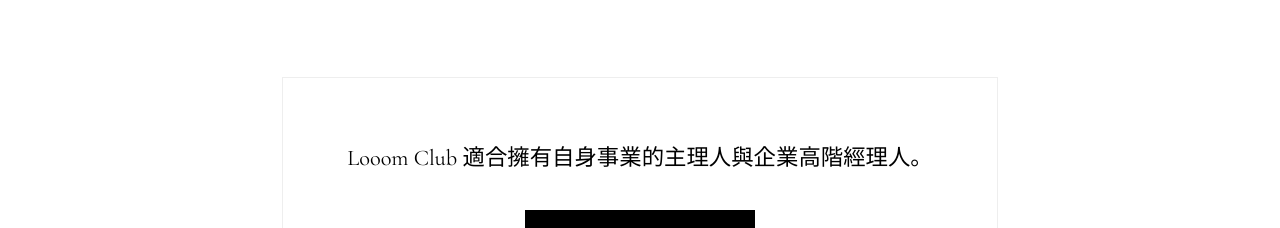
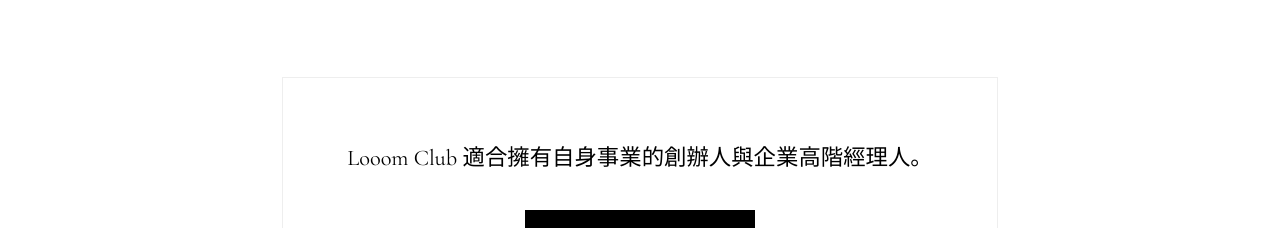
Before and after one commit to artwithlifetaipei/art-press, a Next.js app: page /people/dan-retro in a window 1280 px wide. Shown: the part 3740-3968 px from the top of the page. Built offline with nearby package versions, Linux system fonts and the light colour scheme; no server answers; the database is empty.

Commit message:
copy: change Looom Club intro paragraph text to refer to '創辦人' instead of '主理人'

```diff
--- a/scripts/insert-missing-articles.mjs
+++ b/scripts/insert-missing-articles.mjs
@@ -35,7 +35,7 @@
   { type: 'text', bold: true, caption: '', value: '「其實，做品牌從來都是無法求快的。」Zoey 說道。' },
   { type: 'text', bold: false, caption: '', value: 'EME Skincare｜@EMESkincare_official\nEME相信，我們值得追求的不只是短暫的美麗，而是長久的健康光采。真正美麗的肌膚來自於健康的根基，每款產品都不含防腐劑、人造色素、酒精、礦物油、螢光劑和香精，選用的成分天然的同時也結合創新科技，努力為每一位消費者在溫和中帶來明顯效果。' },
   { type: 'text', bold: false, caption: '', value: 'EME Official｜@EME_theeme\nEME 主理人 Zoey Fang 所創下的選品品牌。從 Maison ZF、ZOEYF Showroom，到如今的 EME Official，帶給喜歡 Parisian Chic 風格的台灣質感女性們，倡議著 "Less is more" 的生活哲學，是主理人十多年來不變的初衷。' },
-  { type: 'text', bold: false, caption: '', value: '——————————\n在過去，台灣有許多傳統形式的社群，但 Looom Club 與這些傳統精英社群不同。\nLooom Club 適合擁有自身事業的主理人與企業高階經理人，能在有限的時間裡高效率交流。透過入會篩選流程，讓大家在專注事業發展的同時，也能結識正在努力前進的新朋友。' },
+  { type: 'text', bold: false, caption: '', value: '——————————\n在過去，台灣有許多傳統形式的社群，但 Looom Club 與這些傳統精英社群不同。\nLooom Club 適合擁有自身事業的創辦人與企業高階經理人，能在有限的時間裡高效率交流。透過入會篩選流程，讓大家在專注事業發展的同時，也能結識正在努力前進的新朋友。' },
 ];
 
 // ── Dan Retro & Furniture Content (from WordPress) ────────────────────────────
@@ -53,7 +53,7 @@
   { type: 'text', bold: false, caption: '', value: '如今，當眾人在生活裡談論著蔚為風潮的「MIX & MATCH」，甚至也開始認為古董也是當代的時髦樣貌之一時，Dan 的選品品味則是多年前就已經確立了這個路線，且無論傢俱市場流行風潮如何，都絲毫不左右他當初設定的品牌精神。' },
   { type: 'text', bold: false, caption: '', value: '這象徵著：做屬於自己的品牌，乍看事件沒有門檻，好似有個名字、畫了LOGO創立了 Instagram 帳號後就能輕易發生的事情。創立品牌確實是一件充滿無限可能的事，但要能做出差異化、且不計眼前成果如何都選擇投入，也就是能夠堅持下去，正如 Dan 所說的「能熬」，能傳遞精神與價值，才能真正成就一個「品牌」，而非只是「賣貨」。' },
   { type: 'text', bold: false, caption: '', value: 'Dan Retro & furniture｜@dan_decoantique\n經營古董老件品牌長達8年，現有一百坪展間（新北市新莊區中正路831-1號2樓），以及一間工作室（桃園市龜山區文學路202號），同時，也身兼許多質感與當代風格的設計公司軟裝師與家居品味顧問。' },
-  { type: 'text', bold: false, caption: '', value: '——————————\n在過去，台灣有許多傳統形式的社群，但 Looom Club 與這些傳統精英社群不同。\nLooom Club 適合擁有自身事業的主理人與企業高階經理人，能在有限的時間裡高效率交流。透過入會篩選流程，讓大家在專注事業發展的同時，也能結識正在努力前進的新朋友。' },
+  { type: 'text', bold: false, caption: '', value: '——————————\n在過去，台灣有許多傳統形式的社群，但 Looom Club 與這些傳統精英社群不同。\nLooom Club 適合擁有自身事業的創辦人與企業高階經理人，能在有限的時間裡高效率交流。透過入會篩選流程，讓大家在專注事業發展的同時，也能結識正在努力前進的新朋友。' },
 ];
 
 async function run() {
--- a/src/app/looom-club/page.tsx
+++ b/src/app/looom-club/page.tsx
@@ -101,7 +101,7 @@
             viewport={{ once: true }}
             transition={{ duration: 1.2 }}
           >
-            Looom Club 適合擁有自身事業的主理人與企業高階經理人，能在有限的時間裡高效率交流。
+            Looom Club 適合擁有自身事業的創辦人與企業高階經理人，能在有限的時間裡高效率交流。
             透過入會篩選流程，讓大家在專注事業發展的同時，也能結識正在努力前進的新朋友。
           </motion.p>
         </div>
--- a/src/app/people/[slug]/page.tsx
+++ b/src/app/people/[slug]/page.tsx
@@ -39,7 +39,7 @@
       { type: 'text', value: "「在年度服裝界盛會 Pitti Uomo 中，除了與國際間的既有夥伴再次聚首交流以外，更讓我們感到興奮的是，能夠藉由這個機會發掘產業中各式各樣的新穎發展，結識新的合作品牌夥伴並將它們帶回台灣，讓大家第一時間接收到最新的國際視野。」這是近期一則來自 GAUTE 發佈在社群平台上的文字，傳遞著品牌價值觀外，也傳遞著希望與顧客們一同積累品味的期待。" },
       { type: 'text', value: "回過頭來，GAUTE 的兩位創辦人 Lawson 和 Lee 很高興能把兩個人的價值觀化作一個品牌，這麼一來，這樣的價值觀既是有脈絡，又能夠在未來將其規模化。經營品牌，不畏懼長遠發展，他們始終確定自己要做的是一個長久的品牌，而不是追求快速的回報。" }
     ],
-    footer: "Looom Club 適合擁有自身事業的主理人與企業高階經理人。"
+    footer: "Looom Club 適合擁有自身事業的創辦人與企業高階經理人。"
   },
   "eme-skincare": {
     tag: "Looom People / Skincare",
@@ -62,7 +62,7 @@
       { type: 'text', value: "好好地讓眼前的顧客理解到產品背後的價值，且與市面上許多產品都不同時時，顧客自然不會那麼容易陷入一昧的比價狀態了。<b>「有時，捕捉到的一抹陽光，乍看之下是條遠路，但其實是最好的路。」</b>" },
       { type: 'text', value: "Zoey 相信，做品牌是一個漫長的旅程。在這個過程中，她堅持不使用過多的化學添加物，而是選擇更高成本、但對皮膚更友善的天然成分。這種「慢」在當前的工業體系中顯得格格不入，但卻是她保護品牌靈魂的方式。" }
     ],
-    footer: "Looom Club 適合擁有自身事業的主理人與企業高階經理人。"
+    footer: "Looom Club 適合擁有自身事業的創辦人與企業高階經理人。"
   },
   "dan-retro": {
     tag: "Looom People / Furniture",
@@ -82,7 +82,7 @@
       { type: 'text', value: "<b>「如果，前方的路很暗，你必須要為你自己點亮屬於你自己的燈。」</b>", bold: true },
       { type: 'text', value: "這盞燈，就是對於品質的執著，以及對於美學不妥協的勇氣。Dan 認為，品牌的核心在於主理人的性格。如果你熬不住寂寞，那麼你的品牌也會隨波逐流。" }
     ],
-    footer: "Looom Club 適合擁有自身事業的主理人與企業高階經理人。"
+    footer: "Looom Club 適合擁有自身事業的創辦人與企業高階經理人。"
   },
   "yangi": {
     tag: "Looom People / Fashion",
@@ -101,7 +101,7 @@
       { type: 'image', value: "https://i0.wp.com/theartpressasia.com/wp-content/uploads/2025/06/IMG_7151.jpg?resize=596%2C740&ssl=1", caption: "Photo via YANGI and Allen Yang" },
       { type: 'text', value: "「如果你完全不聽市場的，那你可能會很快消失；但如果你完全迎合市場，那你就不是你原本想做的那個品牌了。」YANGI 的存在，就是為了證明在這種平衡中，依然可以創造出具有力量且不失風格的作品。" }
     ],
-    footer: "Looom Club 適合擁有自身事業的主理人與企業高階經理人。"
+    footer: "Looom Club 適合擁有自身事業的創辦人與企業高階經理人。"
   }
 };
 
@@ -265,7 +265,7 @@
 
         <div style={{ marginTop: '120px', padding: '60px', border: '1px solid #EEE', textAlign: 'center' }}>
           <p className="serif" style={{ fontSize: '1.4rem', marginBottom: '2rem' }}>
-            {article.footer || "Looom Club 適合擁有自身事業的主理人與企業高階經理人，能在有限的時間裡高效率交流。"}
+            {article.footer || "Looom Club 適合擁有自身事業的創辦人與企業高階經理人，能在有限的時間裡高效率交流。"}
           </p>
           <a href="/contact" style={{ display: 'inline-block', padding: '15px 40px', backgroundColor: '#000', color: '#FFF', fontSize: '12px', letterSpacing: '0.2em', textTransform: 'uppercase', fontWeight: 600 }}>
             Apply Membership
```
